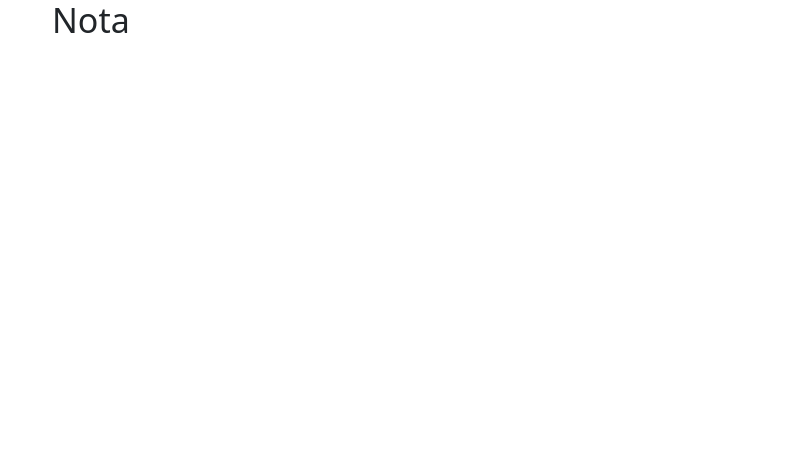
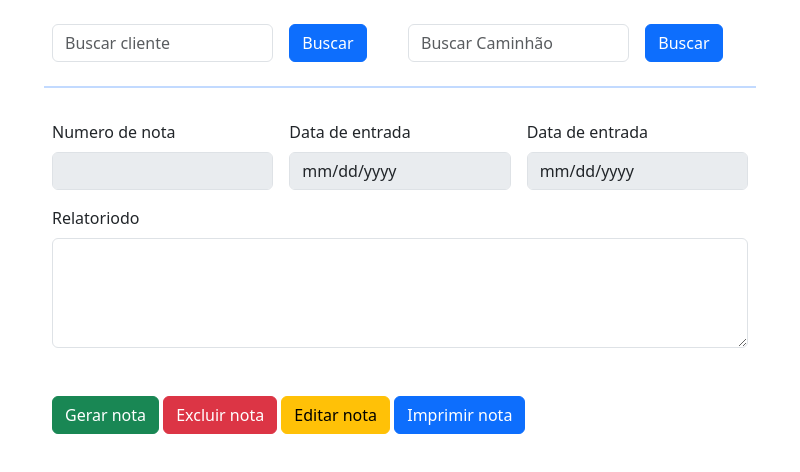
Before and after one commit to kayqueFranco/TruckPark, an Electron app: page src/views/nota.html in a window 800 px wide. Drawn offline with Linux system fonts and the light colour scheme.

Commit message:
Atualização

```diff
--- a/src/views/nota.html
+++ b/src/views/nota.html
@@ -12,8 +12,52 @@
      <meta http-equiv="content-Security-Policy" content="script-src 'self' 'unsafe-inline'">
 </head>
 <body>
+
     <div class="container">
-        <h1>Nota</h1>
+        <form id="frmNota" class="mt-2 row g-3">
+            <!--Buscar Cliente-->
+            <div class="col-md-4">
+                <input type="text" class="form-control" id="searchNota" maxlength="30" spellcheck="false" placeholder="Buscar cliente">
+            </div>
+            <div class="col-md-2">
+                <button type="button" class="btn btn-primary" id="btnRead" onclick="searchNota()">Buscar</button>
+            </div>
+            <!--Buscar caminhão-->
+            <div class="col-md-4">
+                <input type="text" class="form-control" id="SearchNota" maxlength="30" spellcheck="false" placeholder="Buscar Caminhão">
+            </div>
+            <div class="col-md-2">
+                <button type="button" class="btn btn-primary" id="btnReaD" onclick="SearchNota()">Buscar</button>
+            </div>
+            <!--Linhas-->
+            <hr class="mt-4 border-primary border -1">
+            <!--Numero de nota-->
+            <div class="col-md-4">
+                <label for="inputNnota" class="form-label">Numero de nota</label>
+                <input type="number" class="form-control" id="inputNnota" spellcheck="false" disabled >
+            </div>
+            <!--Data de entrada e saida do veiculo-->
+            <div class="col-md-4">
+                <label for="inputDentradanota" class="form-label">Data de entrada</label>
+                <input type="date" class="form-control" id="inputDentradanota" spellcheck="false" disabled>
+            </div>
+            <div class="col-md-4">
+                <label for="inputDsaidanota" class="form-label">Data de entrada</label>
+                <input type="date" class="form-control" id="inputDsaidanota" spellcheck="false" disabled>
+            </div>
+            <!--Relatório-->
+            <div class="col-md-12">
+                <label for="inputRelatorionota" class="form-label">Relatoriodo</label>
+                <textarea class="form-control" id="inputRelatorionota" rows="4" maxlength="200"></textarea>
+            </div>
+            <!--Botões-->
+            <div class="mt-5">
+                <button type="submit" class="btn btn-success" id="bntCrate">Gerar nota</button>
+                <button type="button" class="btn btn-danger" id="btnDelete">Excluir nota</button>
+                <button type="submit" class="btn btn-warning" id="btnUpdate">Editar nota</button>
+                <button type="button" class="btn btn-primary">Imprimir nota</button>
+            </div>
+        </form>
     </div>
 </body>
 </html>
```
Also changed, not shown: AnaliseRequisitos.txt (added, +22 -0 lines), src/views/camiao.html (+1 -0 lines), src/views/cliente.html (+5 -7 lines), src/views/hEntradaSaida.html (+1 -1 lines), src/views/rendererCliente.js (added, +18 -0 lines).
